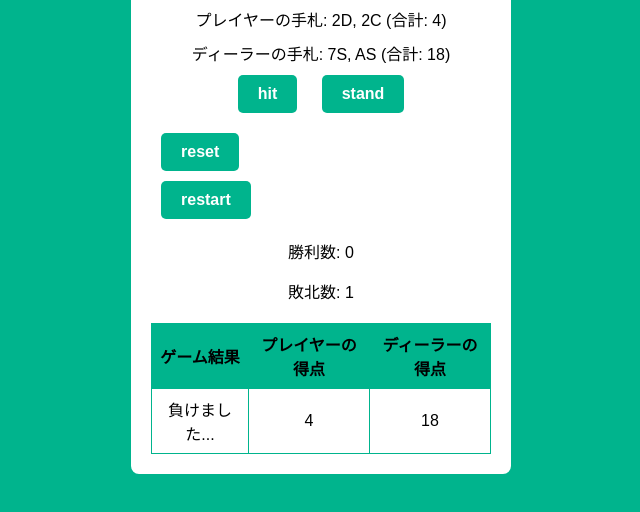
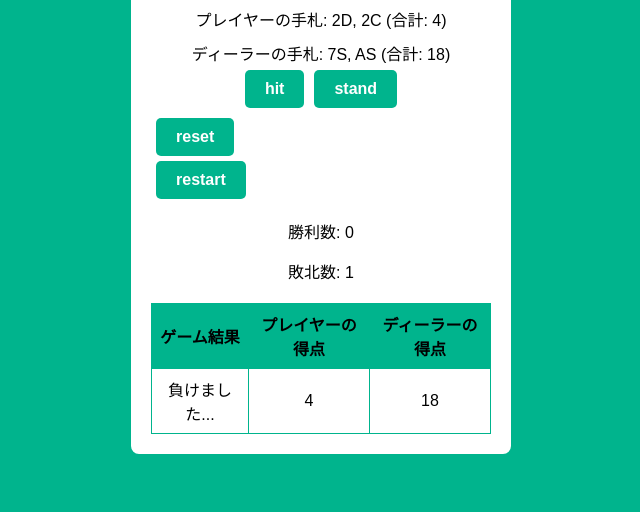
Before and after one commit to yua12A/ria-blackjack, a plain HTML site: page index.html in a window 1280 px wide. Both pictures are taken after a click on the button "stand". Shown: the part 158-670 px from the top of the page, without its empty margins (319-959 px from the left). Drawn offline with Linux system fonts and the light colour scheme.

Commit message:
Update index.html

```diff
--- a/index.html
+++ b/index.html
@@ -20,7 +20,7 @@
     }
     button {
       padding: 10px 20px;
-            margin: 10px;
+      margin: 5px; /* Adjust margin for horizontal alignment */
       border: none;
       border-radius: 5px;
       cursor: pointer;
@@ -69,10 +69,11 @@
     <div id="gameStatus">ゲームスタート</div>
     <div id="playerHand" class="hand">プレイヤーの手札: </div>
     <div id="dealerHand" class="hand">ディーラーの手札: </div>
-        <button id="hitButton">hit</button>
+    <div style="display: flex; justify-content: center;">  <button id="hitButton">hit</button>
       <button id="standButton">stand</button>
+    </div>
     <button id="resetButton">reset</button>
-        <button id="restartButton" style="display: none;">restart</button>
+    <button id="restartButton">restart</button>
     <div id="scoreboard">
       <p>勝利数: <span id="winCount">0</span></p>
       <p>敗北数: <span id="loseCount">0</span></p>
@@ -86,7 +87,6 @@
         </tr>
       </thead>
       <tbody id="resultBody">
-                <!-- ゲーム結果がここに追加されます -->
         </tbody>
     </table>
   </div>
@@ -105,6 +105,8 @@
     document.getElementById('resetButton').addEventListener('click', resetGame);
     document.getElementById('restartButton').addEventListener('click', restartGame);
 
+    // ... (前のコード)
+
 function createDeck() {
   const suits = ['H', 'D', 'C', 'S'];
   const values = ['2', '3', '4', '5', '6', '7', '8', '9', '10', 'J', 'Q', 'K', 'A'];
@@ -116,6 +118,8 @@
   }
   deck = deck.sort(() => Math.random() - 0.5); // シャッフル
 }
+
+// ... (残りのコード)
 
         function getCardValue(card) {
             if (card.value === 'A') return 11;
```
Lines whose indentation alone changed are shown as unchanged.
